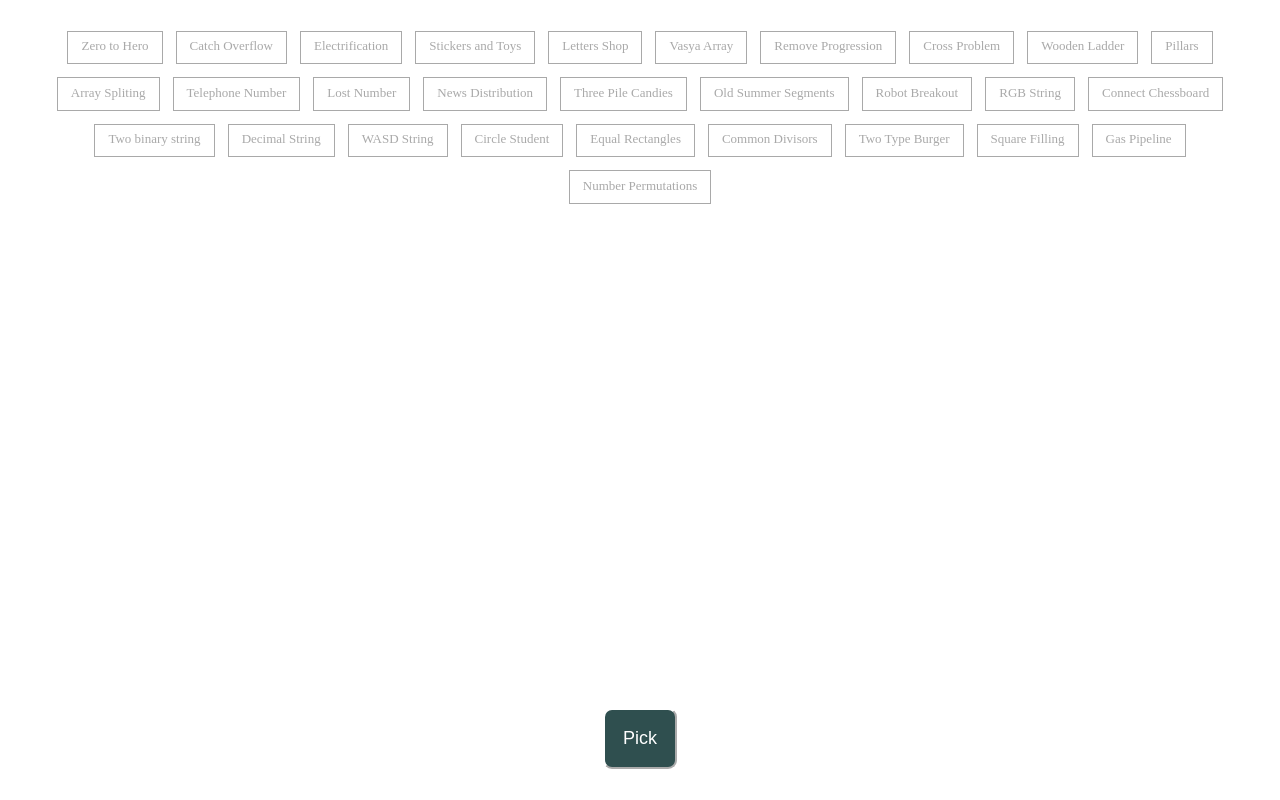
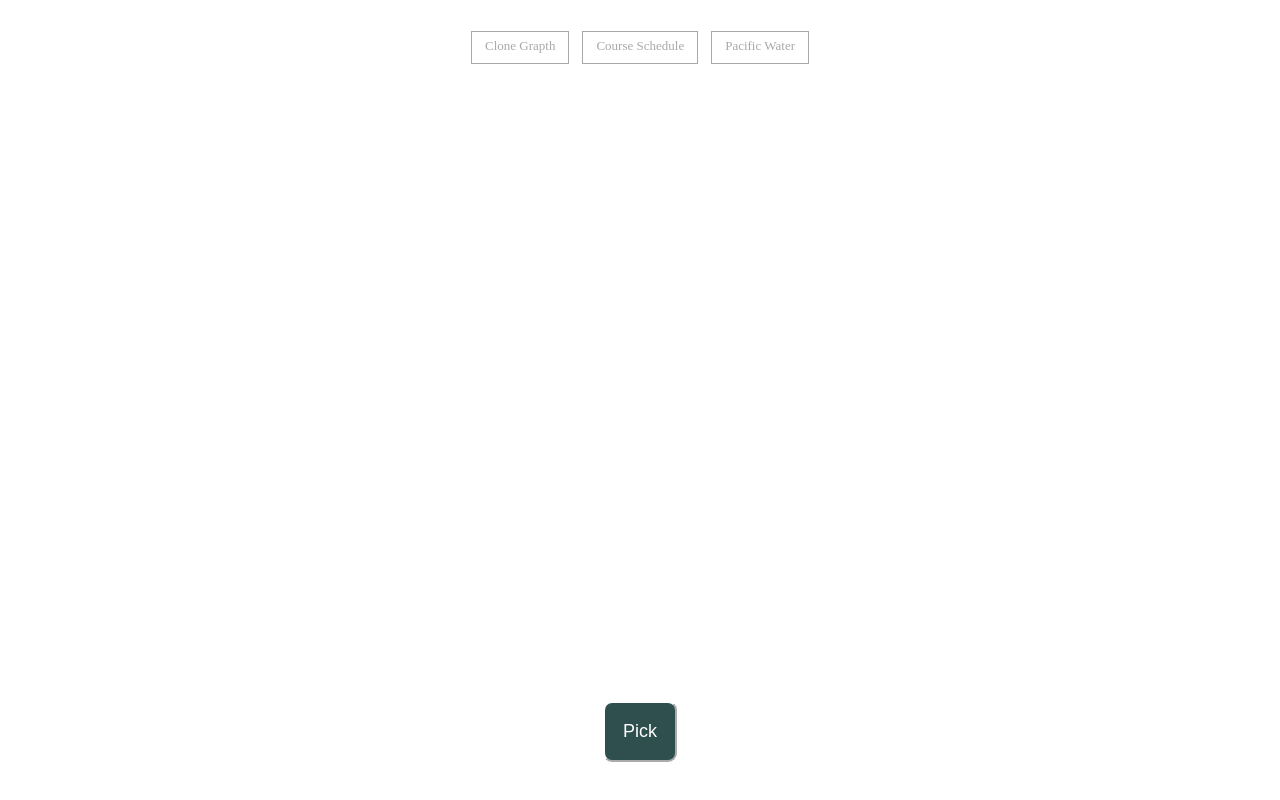
Before and after one commit to vhquang/vhquang.github.io, a plain HTML site: page index.html in a window 1280 px wide. Drawn offline with nearby package versions, Linux system fonts and the light colour scheme.

Commit message:
update problems

```diff
--- a/index.html
+++ b/index.html
@@ -93,7 +93,7 @@
             'Coin changing DPV 6.17',
         ];
 
-        const items = [
+        const cf_problems = [
             // Edu 66
             ['Zero to Hero',        'https://codeforces.com/contest/1175/problem/A', 1000],
             ['Catch Overflow',      'https://codeforces.com/contest/1175/problem/B', 1600],
@@ -132,6 +132,13 @@
             ['Square Filling',      'https://codeforces.com/contest/1207/problem/B', 1200],
             ['Gas Pipeline',        'https://codeforces.com/contest/1207/problem/C', 1500],
             ['Number Permutations', 'https://codeforces.com/contest/1207/problem/D', 1800]
+        ];
+
+        const items = [
+            // Graph
+            ['Clone Grapth', 'https://leetcode.com/problems/clone-graph/', 1000],
+            ['Course Schedule', 'https://leetcode.com/problems/course-schedule/', 1000],
+            ['Pacific Water', 'https://leetcode.com/problems/pacific-atlantic-water-flow/', 1000],
         ];
 
         function renderItems() {
```
